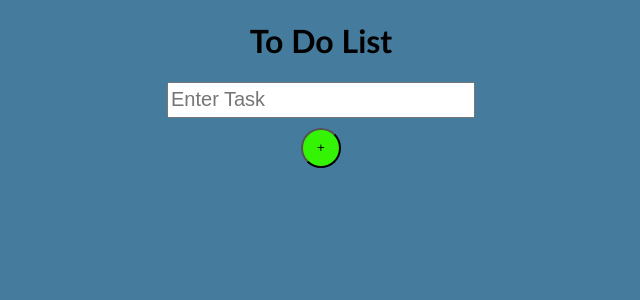
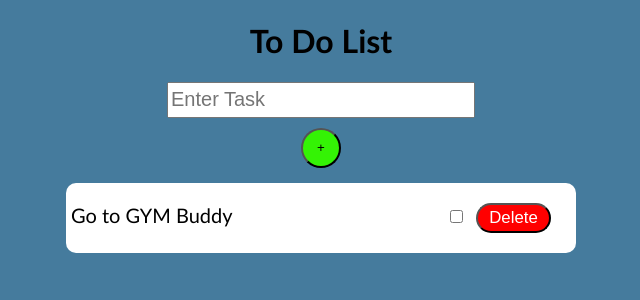
Before and after one commit to Karthik171819/React-Scaler, a React (Vite) app in the folder to-do/vite-project/: page / in a window 1280 px wide. Shown: the top 300 px of the page, without its empty margins (319-959 px from the left). Built offline with nearby package versions, Linux system fonts and the light colour scheme.

Commit message:
ToDo App

```diff
--- a/to-do/vite-project/src/App.css
+++ b/to-do/vite-project/src/App.css
@@ -71,3 +71,33 @@ h1{
   background-color: rgb(52, 243, 5);
   margin-top: 10px;
 }
+
+.taskContainer{
+  margin-top:15px;
+  display: flex;
+  flex-direction: column;
+  align-items: center;
+
+}
+
+.todo{
+  width: 500px;
+  font-size: 1.25rem;
+  display: flex;
+  justify-content: space-between;
+  background-color: white;
+  border-radius: 10px;
+  padding: 0px 5px;
+}
+
+.actions > button{
+  background-color: red;
+  color: white;
+  width:75px;
+  height:30px;
+  border-radius: 20px;
+  margin: 20px;
+  margin-left: 10px;
+  justify-content: space-between;
+  font-size: 1.05rem;
+}
--- a/to-do/vite-project/src/App.jsx
+++ b/to-do/vite-project/src/App.jsx
@@ -10,6 +10,18 @@ export default function App() {
           <input type="text" placeholder='Enter Task'/>
           <button>+</button>
         </div>
+
+        <div className="taskContainer">
+              <div className="todo">
+                <p>Go to GYM Buddy</p>
+
+                <div className="actions">
+                  <input type="checkbox"/>
+                  <button>Delete</button>
+                </div>
+
+              </div>
+        </div>
       </main>
   )
 }
```
